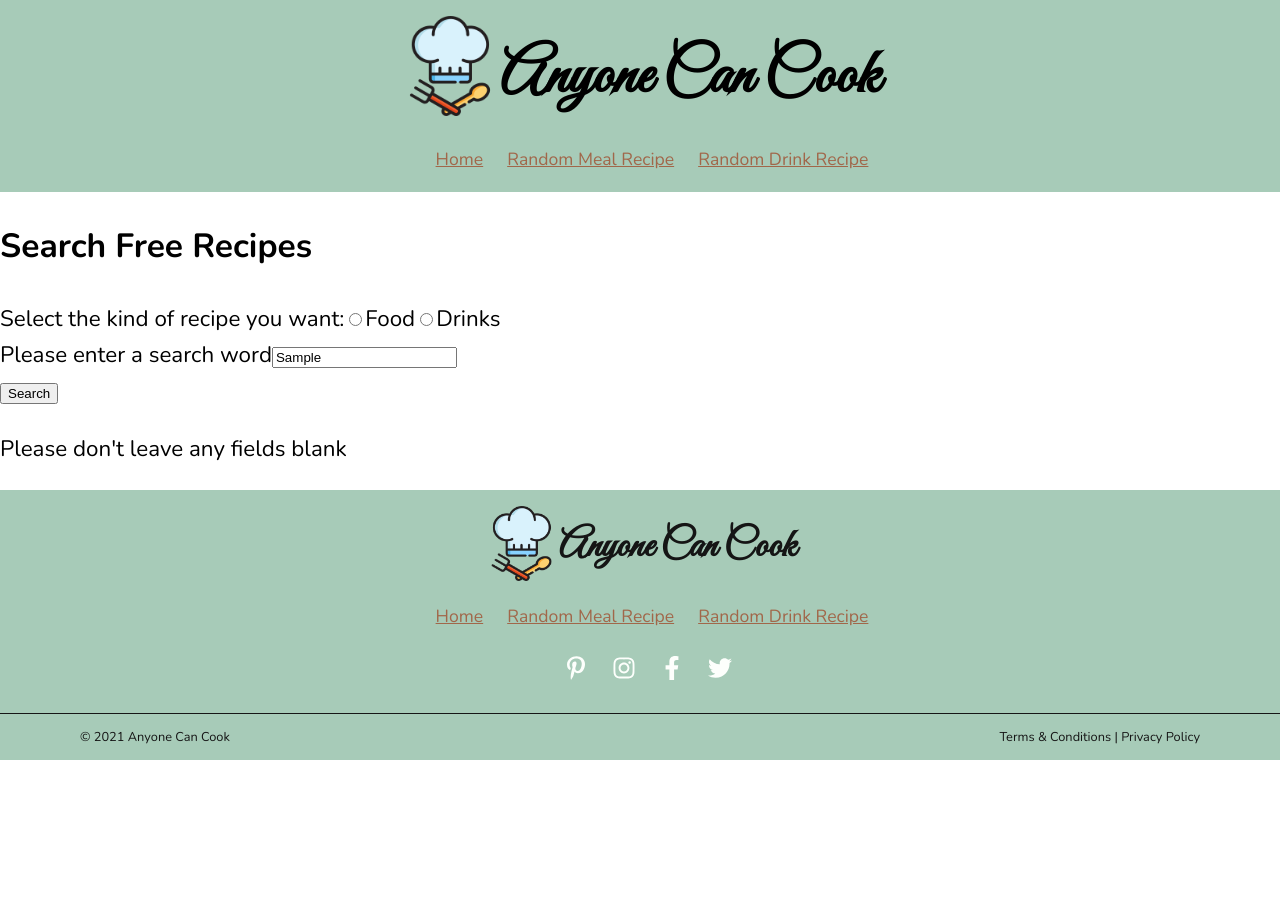
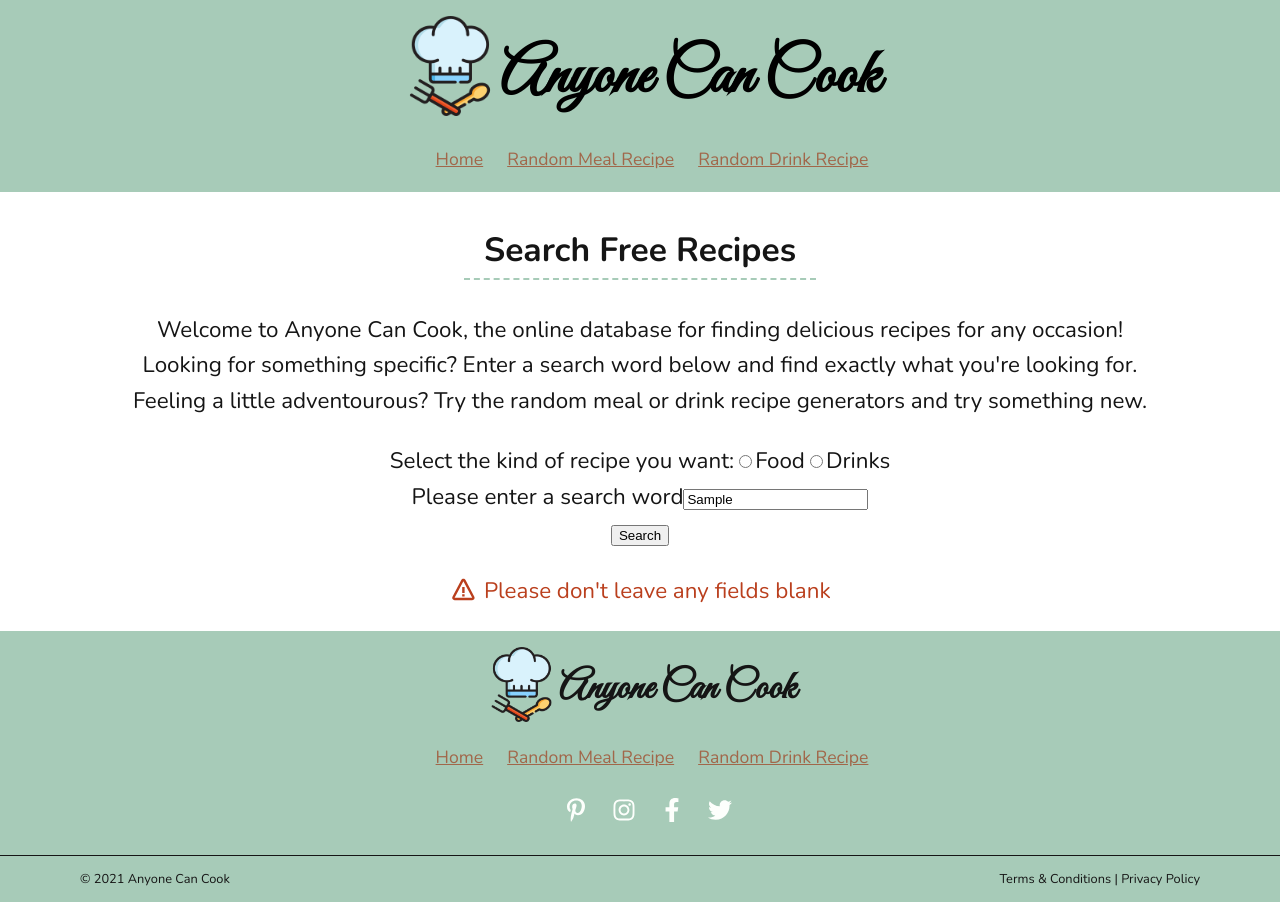
Before and after one commit to nac0512/API-Recipe-Project, a React (Create React App) app: page / in a window 1280 px wide. Both pictures are taken after typing "Sample" into the empty fields and a click on the button "Search". Before the commit the page ends 800 px from the top, so only its background shows below. Built offline with nearby package versions, Linux system fonts and the light colour scheme.

Commit message:
Main section styled

```diff
--- a/src/components/Nav.js
+++ b/src/components/Nav.js
@@ -23,5 +23,4 @@ const styles= {
     active: {
         color:'rgb(253, 255, 252)'
     }
-
 }
--- a/src/pages/Home.js
+++ b/src/pages/Home.js
@@ -5,6 +5,7 @@ import Food from '../components/Food';
 import Footer from '../components/Footer';
 import Header from '../components/Header';
 import Search from '../components/Search'
+import { BiError } from 'react-icons/bi'
 
 function Home() {
 
@@ -33,7 +34,7 @@ function Home() {
             e.target.reset();
         }
         else {
-            setWarning("Please don't leave any fields blank");
+            setWarning([<BiError style={styles.icon}/>, " Please don't leave any fields blank"]);
         }
     };
 
@@ -71,12 +72,12 @@ function Home() {
 
     // Structure to display info on viewport
     return(
-        <div>
+        <div style={styles.display}>
             <Header />
-            <main>
+            <main style={styles.main}>
                 {/* If API data has been fetched, results page will display a header, and a new search button. If the information gathered from the API is null, apology will display. If the API info is not null and it is a food recipe, the Food component will map through it. If it is a drink recipe, the Drink component will map through it. If the API data has not been fetched, the search form will display on the screen.  */}
                 {infoReady ? <>
-                    <h2>{api} recipes found for: {searchTerm}</h2>
+                    <h2 style={styles.h2}>{api} recipes found for: {searchTerm}</h2>
                     <Button content="New Search" clickEvent={newSearch}/>
                     {infoIsNull ?
                         <p>We're sorry. We couldn't find any recipes matching {searchTerm}. Please try again.</p>
@@ -92,9 +93,10 @@ function Home() {
                     <Button content="New Search" clickEvent={newSearch}/>
                 </>
                 :   <>
-                        <h2>Search Free Recipes</h2>
+                        <h2 style={styles.h2}>Search Free Recipes</h2>
+                        <p style={styles.instructions}>Welcome to Anyone Can Cook, the online database for finding delicious recipes for any occasion! Looking for something specific? Enter a search word below and find exactly what you're looking for. Feeling a little adventourous? Try the random meal or drink recipe generators and try something new.</p>
                         <Search findRecipe={findRecipe} />
-                        <p>{warning}</p>
+                        <p style={styles.warning}>{warning}</p>
                     </>
                 }
             </main>
@@ -104,3 +106,32 @@ function Home() {
 }
 
 export default Home;
+
+const styles = {
+    display: {
+        minHeight: '100vh',
+        display:'flex',
+        flexDirection:'column',
+    },
+    main: {
+        flexGrow:'1',
+        textAlign:'center',
+        color:'rgb(21, 21, 21)'
+    },
+    h2: {
+        borderBottom:'dashed 2px rgba(81, 152, 114, .5)',
+        width:'22rem',
+        margin:'2rem auto'
+    },
+    instructions: {
+        width:'65rem',
+        margin:'0 auto 1.5rem auto'
+    },
+    warning:{
+        color:'rgb(186, 63, 29)'
+    },
+    icon: {
+        fontSize:'1.8rem',
+        verticalAlign:'text-top'
+    }
+}
```
